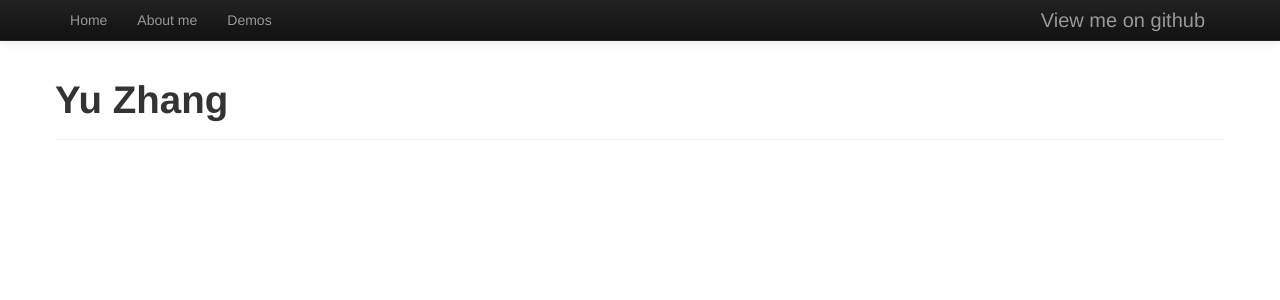
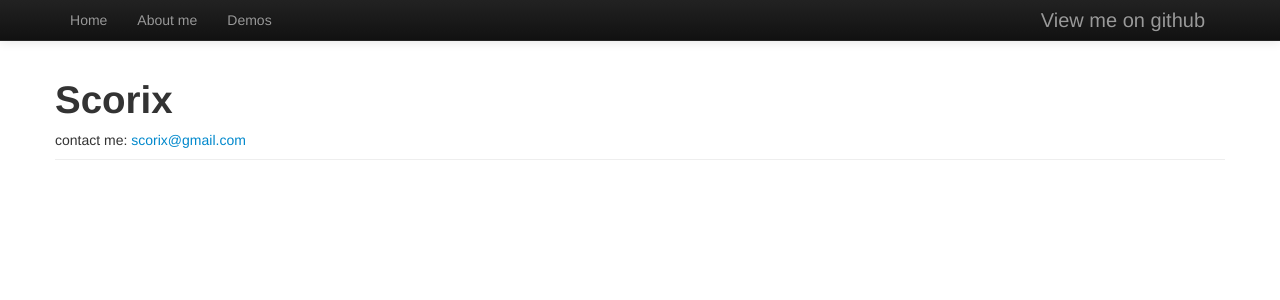
Before and after one commit to scorix/scorix.github.io, a Jekyll site: the page built from about/index.html, in a window 1280 px wide. Shown: the top 300 px of the page. Built offline with Jekyll 4.4.1, drawn with Linux system fonts in a browser that asks for light colours; comment, search, counter and statistics services are not loaded.

Commit message:
edit my contact

```diff
--- a/about/index.html
+++ b/about/index.html
@@ -4,5 +4,6 @@ title: About Me
 ---
 
 <header class="page-header">
-    <h1>Yu Zhang</h1>
+    <h1>Scorix</h1>
+    <aside>contact me: <a href="mailto://scorix@gmail.com">scorix@gmail.com</a></aside>
 </header>
```
